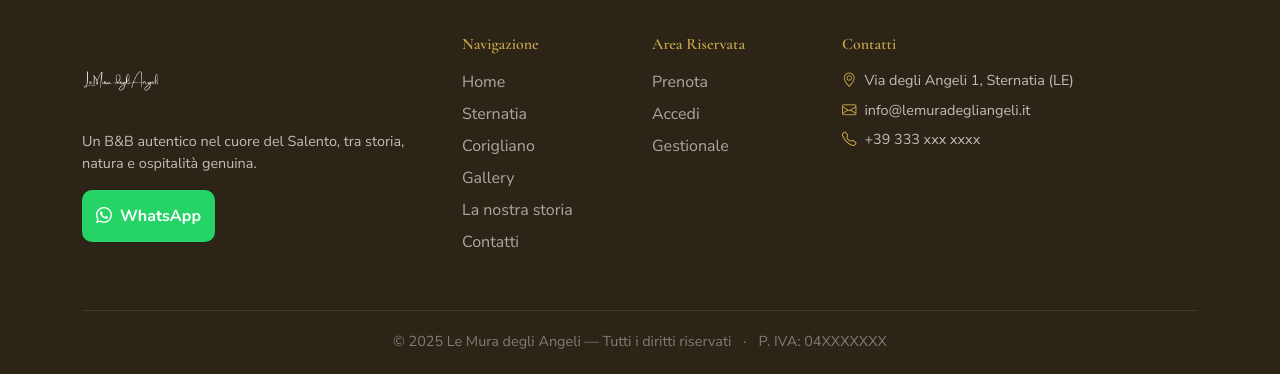
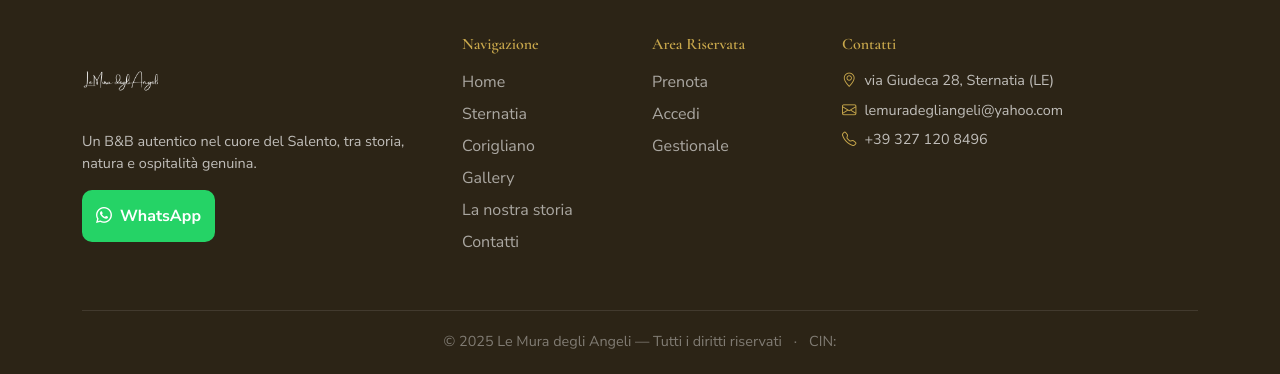
Before and after one commit to GiulioAgnello/LeMuraDegliAngeli, a React (Vite) app: page / in a window 1280 px wide. Shown: the part 2861-3235 px from the top of the page. Built offline with nearby package versions, Linux system fonts and the light colour scheme; no server answers.

Commit message:
infoFooter

```diff
--- a/src/components/Footer.jsx
+++ b/src/components/Footer.jsx
@@ -70,21 +70,21 @@ export default function Footer() {
                 className="bi bi-geo-alt me-2"
                 style={{ color: "#c9a84c" }}
               ></i>
-              Via degli Angeli 1, Sternatia (LE)
+              via Giudeca 28, Sternatia (LE)
             </p>
             <p style={{ marginBottom: 8 }}>
               <i
                 className="bi bi-envelope me-2"
                 style={{ color: "#c9a84c" }}
               ></i>
-              info@lemuradegliangeli.it
+              lemuradegliangeli@yahoo.com
             </p>
             <p style={{ marginBottom: 8 }}>
               <i
                 className="bi bi-telephone me-2"
                 style={{ color: "#c9a84c" }}
               ></i>
-              +39 333 xxx xxxx
+              +39 327 120 8496
             </p>
           </div>
         </div>
@@ -94,7 +94,7 @@ export default function Footer() {
             © {new Date().getFullYear()} Le Mura degli Angeli — Tutti i diritti
             riservati
             <span style={{ margin: "0 12px" }}>·</span>
-            P. IVA: 04XXXXXXX
+            CIN:
           </p>
         </div>
       </div>
```
